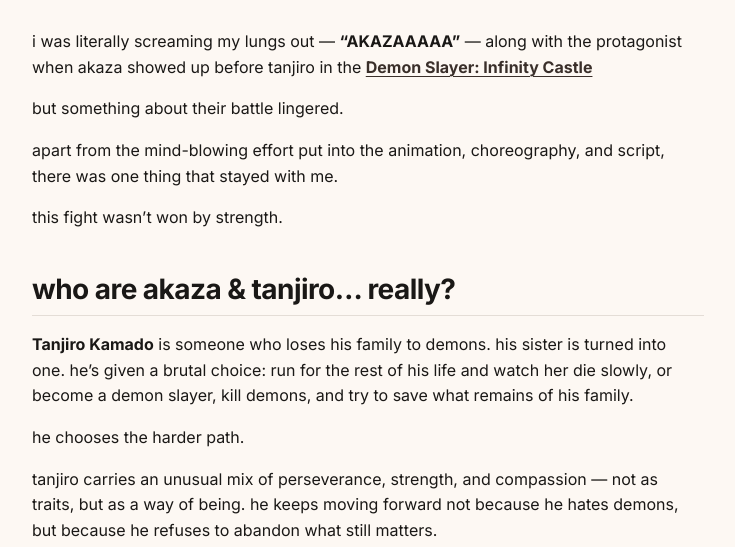
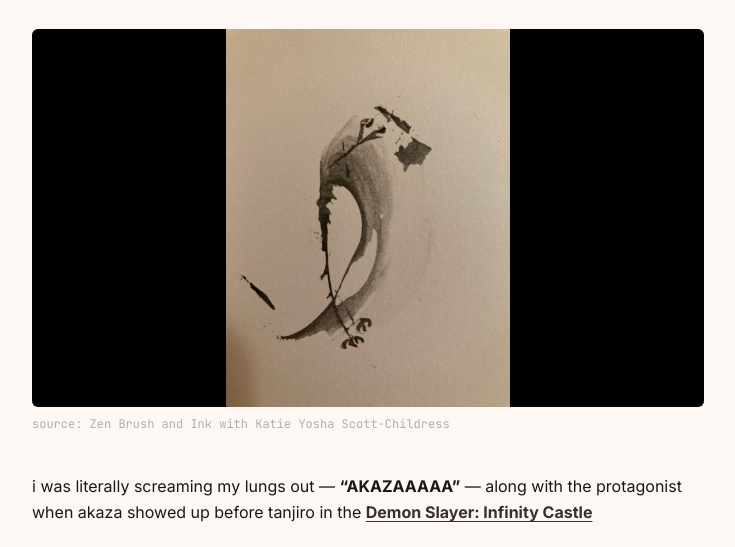
Before and after one commit to ssenthilnathan3/ssenthilnathan3.github.io, an Astro site: page /blog/winning-without-a-battle in a window 1280 px wide. Shown: the part 234-781 px from the top of the page, without its empty margins (272-1007 px from the left). Built offline with nearby package versions, Linux system fonts and the light colour scheme; Astro itself is replaced by a stand-in of ours.

Commit message:
feat: og image added

```diff
--- a/src/content.config.ts
+++ b/src/content.config.ts
@@ -1,9 +1,9 @@
-import { defineCollection, z } from 'astro:content';
-import { glob } from 'astro/loaders';
+import { defineCollection, z } from "astro:content";
+import { glob } from "astro/loaders";
 
 const blog = defineCollection({
   // Load Markdown and MDX files in the `src/content/blog/` directory.
-	loader: glob({ base: './src/content/blog', pattern: '**/*.{md,mdx}' }),
+  loader: glob({ base: "./src/content/blog", pattern: "**/*.{md,mdx}" }),
   // Type-check frontmatter using a schema
   schema: ({ image }) =>
     z.object({
@@ -12,9 +12,13 @@ const blog = defineCollection({
       // Transform string to Date object
       pubDate: z.coerce.date(),
       updatedDate: z.coerce.date().optional(),
-			heroImage: image().optional(),
+      heroImage: z.string().optional(),
+      heroImageSource: z.string().optional(),
       // Category for shelf sections
-			category: z.enum(['tech', 'philosophy', 'data', 'photography', 'misc']).optional().default('misc'),
+      category: z
+        .enum(["tech", "philosophy", "data", "photography", "misc"])
+        .optional()
+        .default("misc"),
       // Additional optional fields
       tags: z.array(z.string()).optional(),
       draft: z.boolean().optional().default(false),
--- a/src/content/blog/winning-without-a-battle.md
+++ b/src/content/blog/winning-without-a-battle.md
@@ -3,6 +3,8 @@ title: 'winning without a battle'
 description: 'demon slayer through sun tzu'
 pubDate: 'Jan 02 2025'
 category: 'philosophy'
+heroImage: /images/winning-battle.jpg
+heroImageSource: Zen Brush and Ink with Katie Yosha Scott-Childress
 ---
 
 i was literally screaming my lungs out — **“AKAZAAAAA”** — along with the protagonist when akaza showed up before tanjiro in the **[Demon Slayer: Infinity Castle ](https://www.crunchyroll.com/series/G8DHV7809/demon-slayer-kimetsu-no-yaiba-infinity-castle)**
--- a/src/layouts/BlogPost.astro
+++ b/src/layouts/BlogPost.astro
@@ -4,13 +4,15 @@ import BaseHead from "../components/BaseHead.astro";
 import FormattedDate from "../components/FormattedDate.astro";
 
 type Props = CollectionEntry<"blog">["data"];
-
-const { title, description, pubDate, updatedDate, heroImage } = Astro.props;
+const site = Astro.site;
+const { title, description, pubDate, updatedDate, heroImage, heroImageSource } =
+    Astro.props;
+const ogImage = heroImage ? new URL(heroImage, site).toString() : undefined;
 ---
 
 <html lang="en">
     <head>
-		<BaseHead title={title} description={description} />
+        <BaseHead title={title} description={description} image={ogImage} />
     </head>
 
     <body>
@@ -33,9 +35,31 @@ const { title, description, pubDate, updatedDate, heroImage } = Astro.props;
                         }
                     </div>
                     <h1 class="title">{title}</h1>
+
                     {description && <p class="description">{description}</p>}
                     <hr />
                 </header>
+                {
+                    heroImage && (
+                        <figure class="hero-image">
+                            <div class="hero-frame">
+                                <img
+                                    src={heroImage}
+                                    alt={title}
+                                    loading="eager"
+                                    decoding="async"
+                                />
+                            </div>
+
+                            {heroImageSource && (
+                                <figcaption class="hero-source">
+                                    source: {heroImageSource}
+                                </figcaption>
+                            )}
+                        </figure>
+                    )
+                }
+
                 <div class="article-content">
                     <slot />
                 </div>
@@ -114,6 +138,41 @@ const { title, description, pubDate, updatedDate, heroImage } = Astro.props;
         border-top: 1px solid var(--color-border);
     }
 
+    .hero-image {
+        margin: var(--space-8) 0 var(--space-10);
+        display: flex;
+        flex-direction: column !important;
+        justify-content: center;
+        align-items: start;
+    }
+
+    .hero-frame {
+        width: 100%;
+        max-width: 720px;
+        aspect-ratio: 16 / 9;
+        background: #000;
+        display: flex;
+        align-items: center;
+        justify-content: center;
+        overflow: hidden;
+        border-radius: 6px;
+    }
+
+    .hero-frame img {
+        max-width: 100%;
+        max-height: 100%;
+        object-fit: contain;
+        display: block;
+    }
+
+    .hero-source {
+        margin-top: var(--space-2);
+        font-family: var(--font-mono);
+        font-size: 0.75rem;
+        color: var(--color-text-subtle);
+        text-align: right;
+    }
+
     @media (max-width: 768px) {
         .content-wrapper {
             padding: var(--space-6) var(--space-4);
```
Also changed, not shown: public/images/winning-battle.jpg (added). Lines whose indentation alone changed are shown as unchanged.
